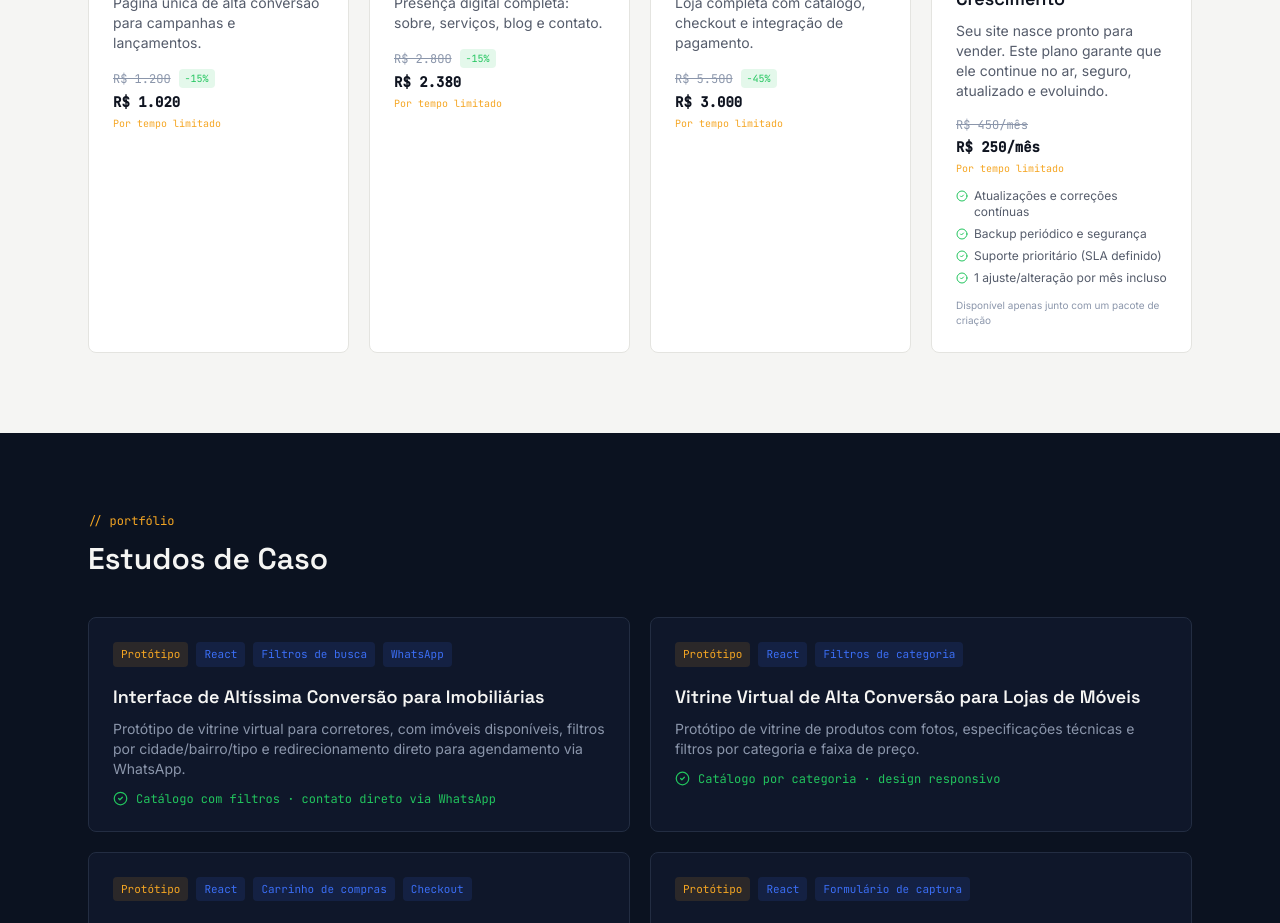
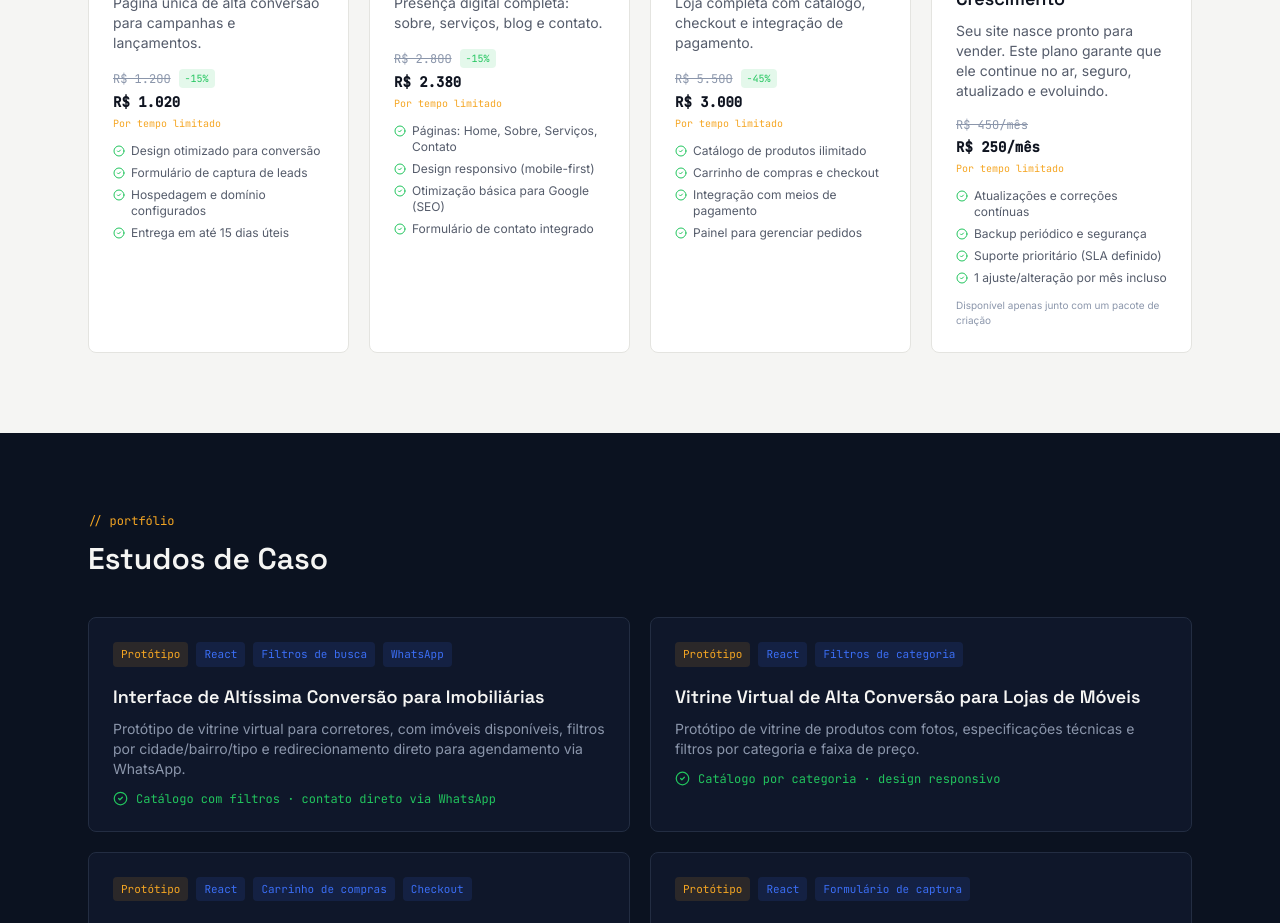
Before and after one commit to jesgalves/design-sites, a React (Vite) app: page / in a window 1280 px wide. Shown: the part 1020-1943 px from the top of the page. Built offline with nearby package versions, Linux system fonts and the light colour scheme.

Commit message:
adiciona entregaveis em todos os servicos

```diff
--- a/src/App.jsx
+++ b/src/App.jsx
@@ -144,6 +144,12 @@ const services = [
     originalPrice: "R$ 1.200",
     promoPrice: "R$ 1.020",
     discount: "-15%",
+    bullets: [
+      "Design otimizado para conversão",
+      "Formulário de captura de leads",
+      "Hospedagem e domínio configurados",
+      "Entrega em até 15 dias úteis",
+    ],
   },
   {
     icon: Zap,
@@ -152,6 +158,12 @@ const services = [
     originalPrice: "R$ 2.800",
     promoPrice: "R$ 2.380",
     discount: "-15%",
+    bullets: [
+      "Páginas: Home, Sobre, Serviços, Contato",
+      "Design responsivo (mobile-first)",
+      "Otimização básica para Google (SEO)",
+      "Formulário de contato integrado",
+    ],
   },
   {
     icon: ShoppingCart,
@@ -160,6 +172,12 @@ const services = [
     originalPrice: "R$ 5.500",
     promoPrice: "R$ 3.000",
     discount: "-45%",
+    bullets: [
+      "Catálogo de produtos ilimitado",
+      "Carrinho de compras e checkout",
+      "Integração com meios de pagamento",
+      "Painel para gerenciar pedidos",
+    ],
   },
   {
     icon: Wrench,
```
